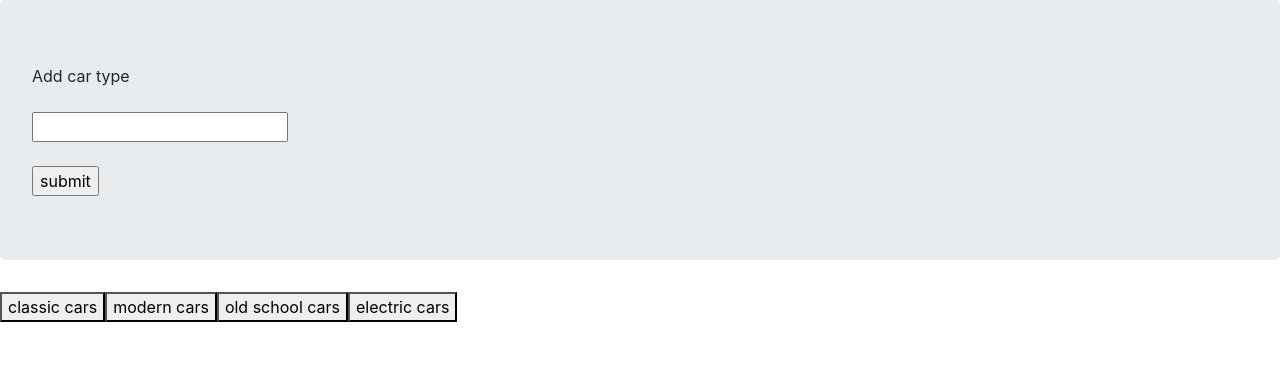
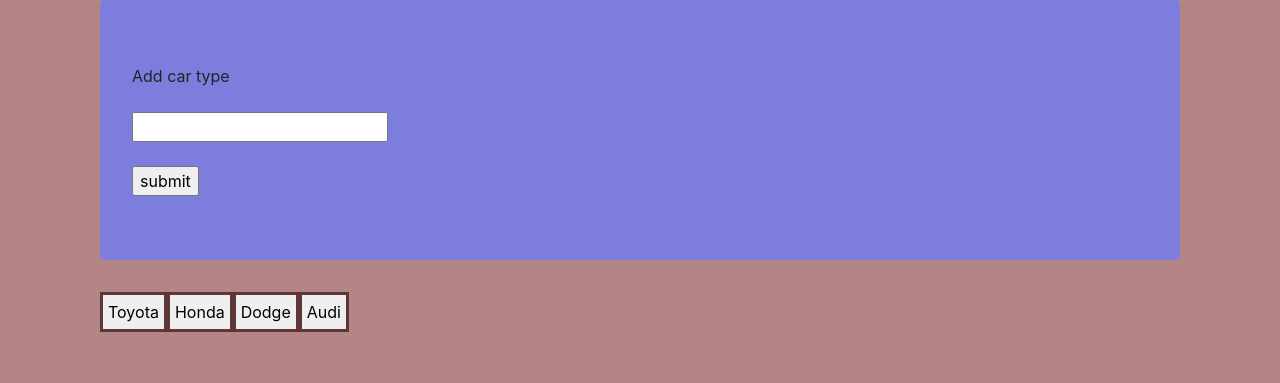
Before and after one commit to samgutema/GifTastic, a plain HTML site: page index.html in a window 1280 px wide. Drawn offline with nearby package versions, Linux system fonts and the light colour scheme.

Commit message:
fourth commit

```diff
--- a/assets/css/style.css
+++ b/assets/css/style.css
@@ -1,8 +1,45 @@
-.jumbotrin {
+.jumbotron {
 align-content: center;
-margin
+align-content: center;
+background: rgb(125, 125, 221);
+margin-left: 100px;
+margin-right: 100px;
+align-content: center;
+
 }
-/*
-#cars {
-    background: red;
+
+/* #cars {
+margin-left: 700px;
+}
+
+#carSearch{
+
+    margin-left: 660px;
+
+
+}
+
+#carAdd {
+
+    margin-left: 710px;
+
+
+
 } */
+
+body{
+    background: rgb(180, 133, 133);
+}
+
+
+.mainB {
+
+    margin-left: 100px;
+margin-right: 100px;
+}
+
+.cars{
+    border : solid;
+    border-color: rgb(95, 53, 53);
+    padding: 5px;
+}
--- a/assets/javascript/app.js
+++ b/assets/javascript/app.js
@@ -15,8 +15,8 @@
 
 //http://api.giphy.com/v1/gifs/search?q=cars&api_key=IEqCNFDHg7soBBmM5ue5Jn43eTe8vuNo&limit=4
 
+var cars = ["Toyota", "Honda", "Dodge", "Audi"];
 
-var cars = ["classic cars", "modern cars", "old school cars", "electric cars"];
 
 function renderButtons() {
 
@@ -33,25 +33,25 @@
     }
 
 
+    $(".cars").on("click", function () {
+        event.preventDefault();
 
-    $("button").on("click", function () {
-        event.preventDefault();
+        renderButtons()
 
         $("#gifs-appear-here").empty();
 
         var queryURL = "https://api.giphy.com/v1/gifs/search?q=" +
-            cars + "&api_key=IEqCNFDHg7soBBmM5ue5Jn43eTe8vuNo&limit=2";
+            cars + "&api_key=IEqCNFDHg7soBBmM5ue5Jn43eTe8vuNo&limit=4";
 
         $.ajax({
             url: queryURL,
             method: "GET"
         })
             .then(function (response) {
-                console.log(queryURL);
 
-                console.log(response);
                 var results = response.data;
 
+                a.attr("data-name", cars[i]);
 
 
                 for (var i = 0; i < results.length; i++) {
@@ -75,15 +75,6 @@
             })
 
 
-        var state = $(this).attr("data-state");
-
-        if (state === "still") {
-            $(this).attr("src", $(this).attr("data-animate"));
-            $(this).attr("data-state", "animate");
-        } else {
-            $(this).attr("src", $(this).attr("data-still"));
-            $(this).attr("data-state", "still");
-        }
 
 
 
@@ -92,7 +83,13 @@
 
 
 
+$(".cars").hover(function () {
+    $(this).stop().fadeTo(500, .5);
+}, function() {
+    $(this).stop().fadeTo(500, 1);
 
+    }
+)
 
 
 
@@ -109,6 +106,17 @@
 
     renderButtons();
 
+    var state = $(this).attr("data-state");
+
+    if (state === "still") {
+        $(this).attr("src", $(this).attr("data-animate"));
+        $(this).attr("data-state", "animate");
+    } else {
+        $(this).attr("src", $(this).attr("data-still"));
+        $(this).attr("data-state", "still");
+    }
+
+
 
 });
 
--- a/index.html
+++ b/index.html
@@ -32,12 +32,14 @@
 
 </div>
 
-
+<div class="mainB">
 <div id="cars-view"></div>
 
 <br>
 <br>
 <div id="gifs-appear-here">
+</div>
+
 </div>
 
 
```
